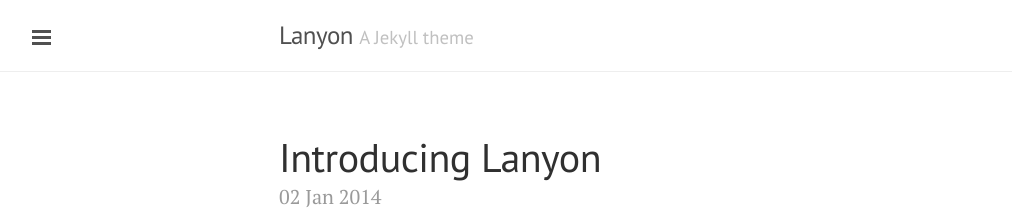
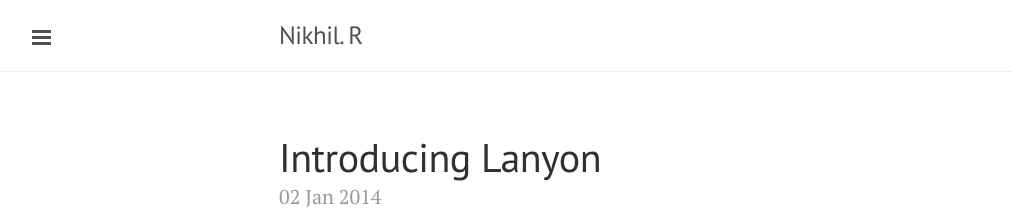
Before and after one commit to rnikhil275/rnikhil275.github.io, a Jekyll site: the page built from index.html, in a window 1280 px wide and 900 px high. Shown: the top 216 px of the window, without its empty margins (1-1013 px from the left). Built offline with Jekyll 4.4.1, drawn with Linux system fonts in a browser that asks for light colours; Markdown is read by kramdown in place of the engine named in the settings; the list of posts is cut into pages by our own code; some of the changed lines change nothing that is shown.

Commit message:
Change config

```diff
--- a/_config.yml
+++ b/_config.yml
@@ -6,14 +6,14 @@
 permalink:        pretty
 
 # Setup
-title:            Lanyon
-tagline:          'A Jekyll theme'
-description:      'A reserved <a href="http://jekyllrb.com" target="_blank">Jekyll</a> theme that places the utmost gravity on content with a hidden drawer. Made by <a href="https://twitter.com/mdo" target="_blank">@mdo</a>.'
-url:              http://lanyon.getpoole.com
+title:            Nikhil. R
+tagline:          ''
+description:      ''
+url:              http://rnikhil275.github.io
 
 author:
-  name:           'Mark Otto'
-  url:            https://twitter.com/mdo
+  name:           'Nikhil. R'
+  url:            https://twitter.com/rnikhil275
 
 paginate:         5
 
@@ -21,4 +21,4 @@
 version:          1.0.0
 
 github:
-  repo:           https://github.com/poole/lanyon
+  repo:           https://github.com/rnikhil275/rnikhil275.github.io
```
